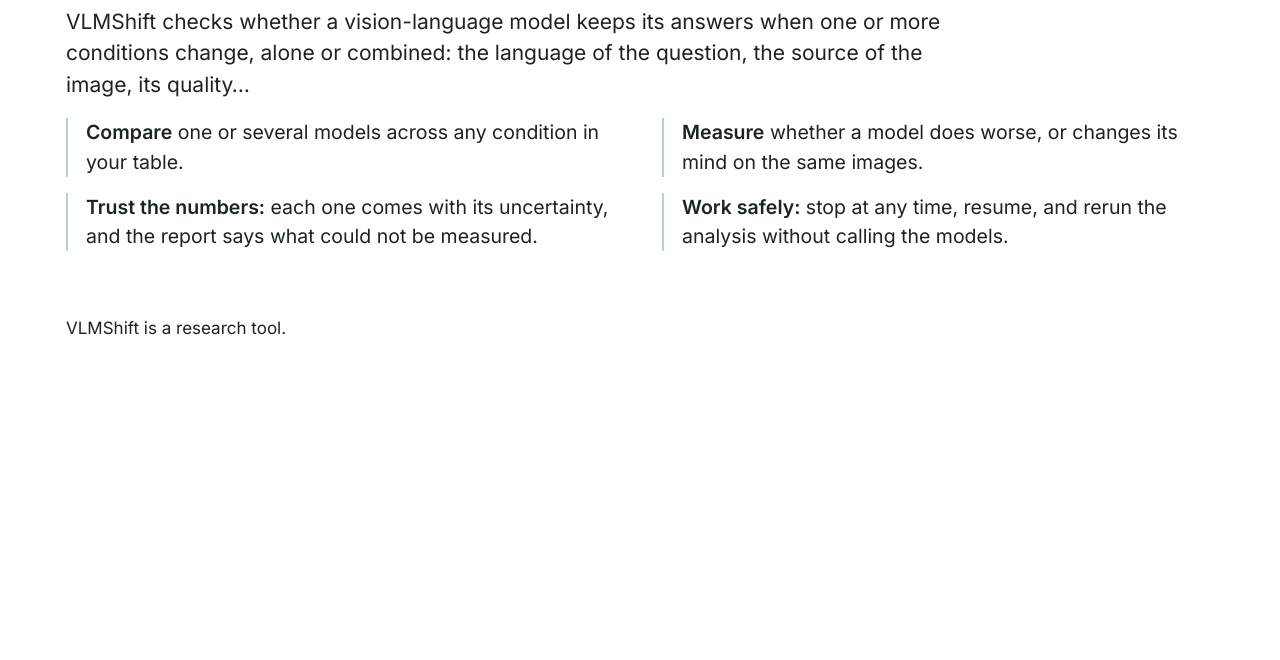
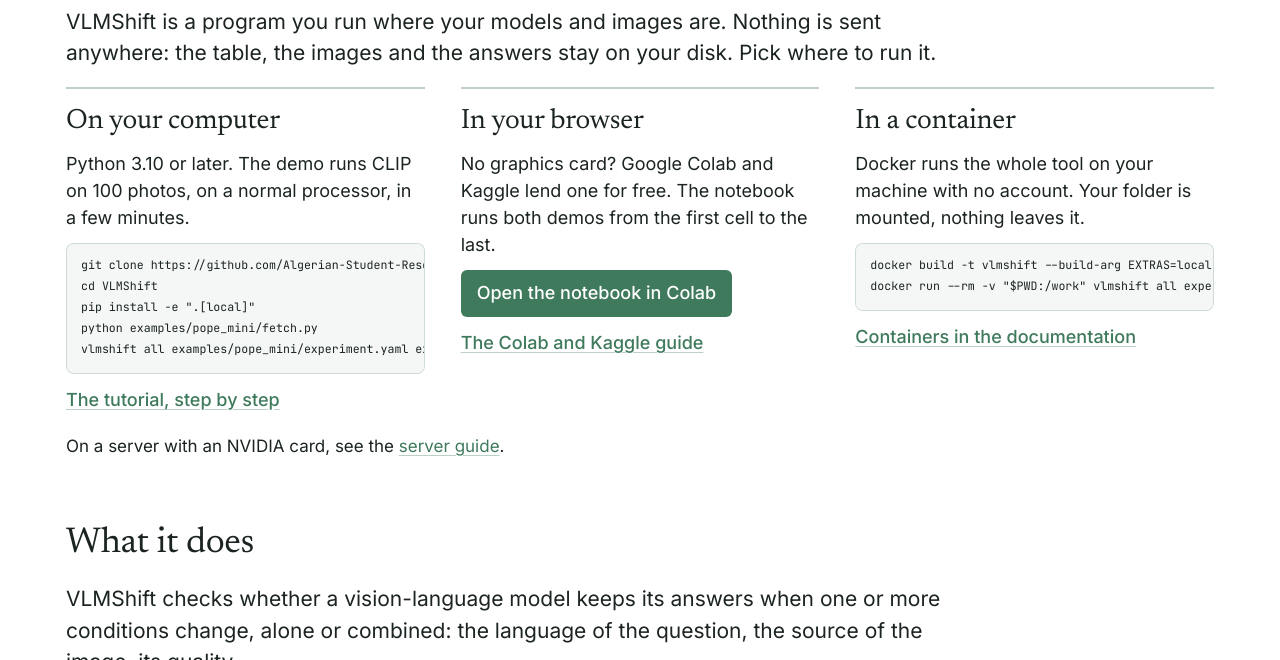
Before and after one commit to Algerian-Student-Research-Network/vlmshift-kit, a plain HTML site: page docs/index.html in a window 1280 px wide. Shown: the part 727-1387 px from the top of the page. Before the commit the page ends 1142 px from the top, so only its background shows below. Drawn offline with Linux system fonts and the light colour scheme.

Commit message:
feature(site): say on the home page how to run the tool: computer, Colab, container
The site only documents: the tool runs where the models and images are. The home
page now gives the three ways to run it, with the commands, a direct link that
opens the demo notebook in Colab, and the container commands.

```diff
--- a/docs/assets/style.css
+++ b/docs/assets/style.css
@@ -89,6 +89,16 @@ h2 { font-size: 36px; line-height: 1.15; margin: 0; letter-spacing: -.01em; }
 /* What the project does, on the home page */
 .points { display: grid; grid-template-columns: repeat(auto-fit, minmax(min(100%, 420px), 1fr)); gap: 16px 44px; font-size: 19.5px; line-height: 1.5; }
 .points li { padding-left: 18px; border-left: 2px solid var(--a35); }
+
+/* The three ways to run it, on the home page */
+.ways { display: grid; grid-template-columns: repeat(auto-fit, minmax(min(100%, 320px), 1fr)); gap: 24px 36px; }
+.way { display: grid; gap: 12px; align-content: start; border-top: 2px solid var(--a35); padding-top: 16px; min-width: 0; }
+.way b { font: 400 28px/1.2 var(--serif); letter-spacing: -.01em; }
+.way span { font-size: 18px; line-height: 1.5; }
+.way pre { margin: 0; background: var(--panel); border: 1px solid var(--a22); border-radius: 8px; padding: 12px 14px; overflow-x: auto; font-size: 13.5px; line-height: 1.55; }
+.way a { font-weight: 500; justify-self: start; }
+a.button { display: inline-block; background: var(--accent); color: var(--on-accent); text-decoration: none; border-radius: 6px; padding: 9px 16px; }
+a.button:hover { filter: brightness(1.08); }
 
 /* File guide */
 .legend { display: grid; grid-template-columns: repeat(auto-fit, minmax(270px, 1fr)); gap: 14px 32px; font-size: 18px; }
--- a/docs/index.html
+++ b/docs/index.html
@@ -25,6 +25,37 @@
     <a class="choice" href="documentation.html"><b>Documentation</b><span>Every option, metric and output, explained simply.</span></a>
   </nav>
 
+  <section id="get-started">
+    <h2>Get started</h2>
+    <p class="intro">VLMShift is a program you run where your models and images are. Nothing is sent anywhere: the table, the images and the answers stay on your disk. Pick where to run it.</p>
+    <ul class="ways">
+      <li class="way">
+        <b>On your computer</b>
+        <span>Python 3.10 or later. The demo runs CLIP on 100 photos, on a normal processor, in a few minutes.</span>
+<pre><code>git clone https://github.com/Algerian-Student-Research-Network/vlmshift-kit.git VLMShift
+cd VLMShift
+pip install -e ".[local]"
+python examples/pope_mini/fetch.py
+vlmshift all examples/pope_mini/experiment.yaml examples/pope_mini/analysis.yaml</code></pre>
+        <a href="tutorial.html">The tutorial, step by step</a>
+      </li>
+      <li class="way">
+        <b>In your browser</b>
+        <span>No graphics card? Google Colab and Kaggle lend one for free. The notebook runs both demos from the first cell to the last.</span>
+        <a class="button" href="https://colab.research.google.com/github/Algerian-Student-Research-Network/vlmshift-kit/blob/main/examples/pope_mini/colab.ipynb">Open the notebook in Colab</a>
+        <a href="colab.html">The Colab and Kaggle guide</a>
+      </li>
+      <li class="way">
+        <b>In a container</b>
+        <span>Docker runs the whole tool on your machine with no account. Your folder is mounted, nothing leaves it.</span>
+<pre><code>docker build -t vlmshift --build-arg EXTRAS=local .
+docker run --rm -v "$PWD:/work" vlmshift all experiment.yaml analysis.yaml</code></pre>
+        <a href="documentation.html#in-a-container">Containers in the documentation</a>
+      </li>
+    </ul>
+    <p class="foot">On a server with an NVIDIA card, see the <a href="server.html">server guide</a>.</p>
+  </section>
+
   <section>
     <h2>What it does</h2>
     <p class="intro">VLMShift checks whether a vision-language model keeps its answers when one or more conditions change, alone or combined: the language of the question, the source of the image, its quality…</p>
--- a/tools/site/style.css
+++ b/tools/site/style.css
@@ -89,6 +89,16 @@ h2 { font-size: 36px; line-height: 1.15; margin: 0; letter-spacing: -.01em; }
 /* What the project does, on the home page */
 .points { display: grid; grid-template-columns: repeat(auto-fit, minmax(min(100%, 420px), 1fr)); gap: 16px 44px; font-size: 19.5px; line-height: 1.5; }
 .points li { padding-left: 18px; border-left: 2px solid var(--a35); }
+
+/* The three ways to run it, on the home page */
+.ways { display: grid; grid-template-columns: repeat(auto-fit, minmax(min(100%, 320px), 1fr)); gap: 24px 36px; }
+.way { display: grid; gap: 12px; align-content: start; border-top: 2px solid var(--a35); padding-top: 16px; min-width: 0; }
+.way b { font: 400 28px/1.2 var(--serif); letter-spacing: -.01em; }
+.way span { font-size: 18px; line-height: 1.5; }
+.way pre { margin: 0; background: var(--panel); border: 1px solid var(--a22); border-radius: 8px; padding: 12px 14px; overflow-x: auto; font-size: 13.5px; line-height: 1.55; }
+.way a { font-weight: 500; justify-self: start; }
+a.button { display: inline-block; background: var(--accent); color: var(--on-accent); text-decoration: none; border-radius: 6px; padding: 9px 16px; }
+a.button:hover { filter: brightness(1.08); }
 
 /* File guide */
 .legend { display: grid; grid-template-columns: repeat(auto-fit, minmax(270px, 1fr)); gap: 14px 32px; font-size: 18px; }
```
Also changed, not shown: tools/site/home.html (+31 -0 lines), 2 other files.
